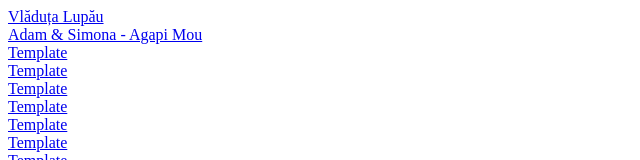
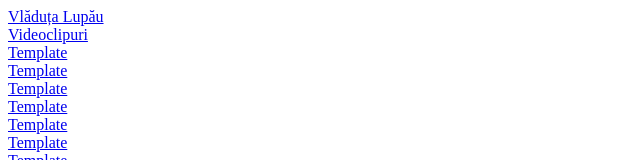
Before and after one commit to derzis/videoclipuri, a plain HTML site: page index.html in a window 1280 px wide. Shown: the top 160 px of the page, without its empty margins (0-640 px from the left). Drawn offline with Linux system fonts and the light colour scheme.

Commit message:
Update index.html

```diff
--- a/index.html
+++ b/index.html
@@ -3,7 +3,7 @@
 <body>
 <a href="Vlăduța Lupău">Vlăduța Lupău</a>
 <br />
-<a href="https://derzis.xyz/Videoclipuri/">Adam & Simona - Agapi Mou</a>
+<a href="https://derzis.xyz/Videoclipuri/">Videoclipuri</a>
 <br />
 <a href="Template">Template</a>
 <br />
```
